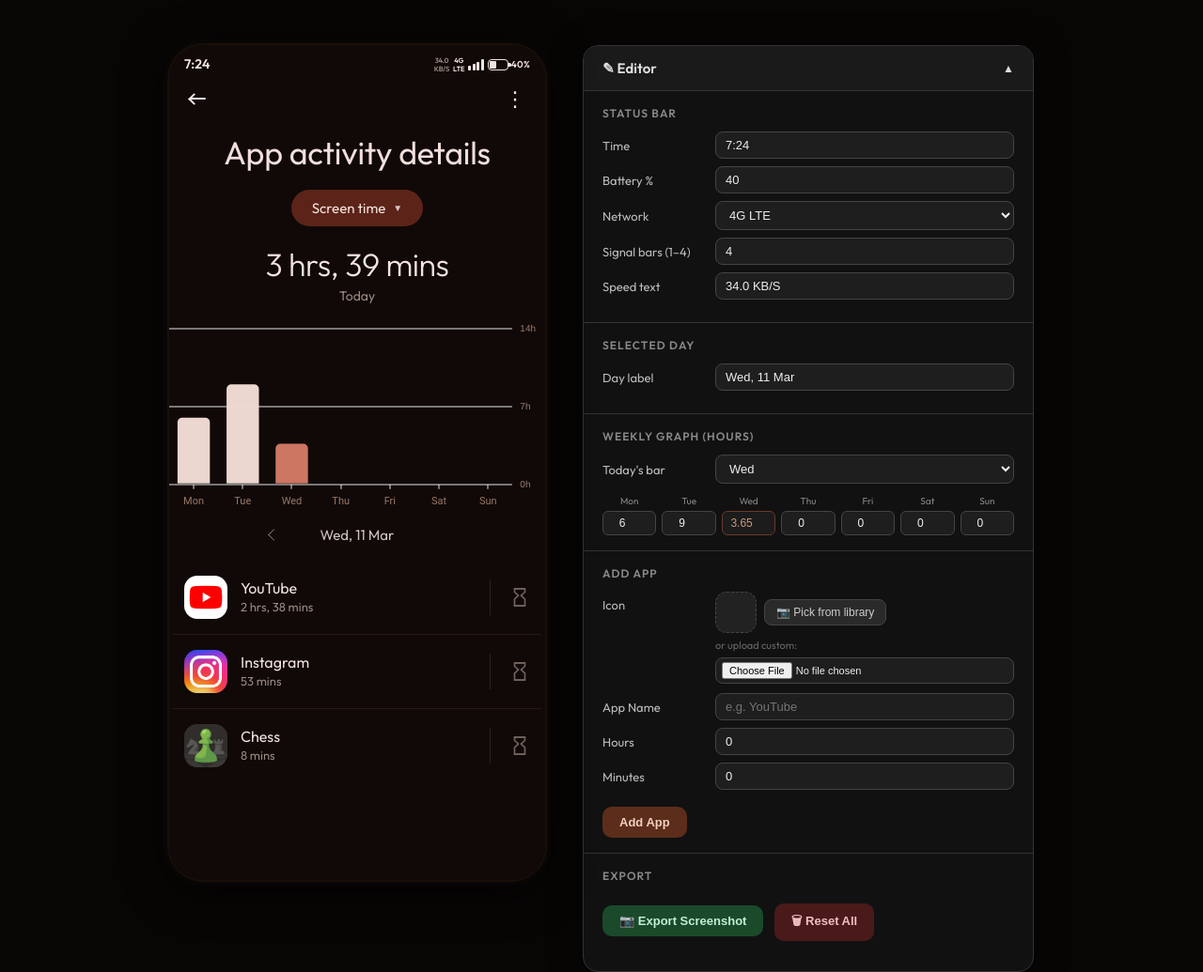
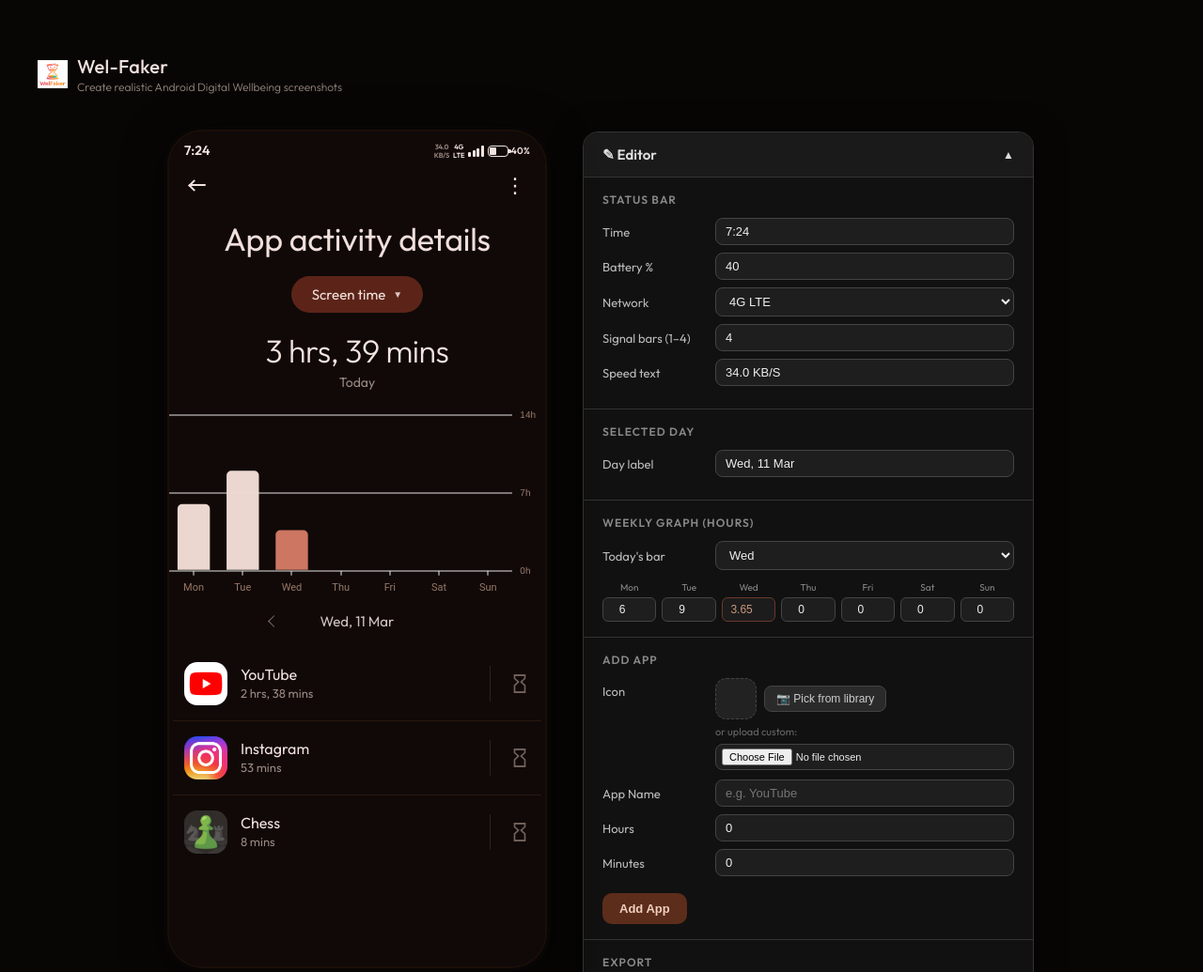
Before and after one commit to Badmaneers/wel-faker, a plain HTML site: page index.html in a window 1280 px wide. Shown: the top 1035 px of the page at 94% size. Drawn offline with nearby package versions, Linux system fonts and the light colour scheme.

Commit message:
Add logo, banner, UI refinements (font, battery, signal bars, WiFi, hourglass SVG, layout)

```diff
--- a/index.html
+++ b/index.html
@@ -3,7 +3,8 @@
 <head>
   <meta charset="UTF-8" />
   <meta name="viewport" content="width=device-width, initial-scale=1.0" />
-  <title>Wellbeing Faker</title>
+  <title>Wel-Faker</title>
+  <link rel="icon" type="image/png" href="src/logo.png" />
   <link rel="stylesheet" href="styles.css" />
   <!-- Chart.js -->
   <script src="https://cdn.jsdelivr.net/npm/chart.js@4.4.2/dist/chart.umd.min.js"></script>
@@ -11,6 +12,15 @@
   <script src="https://cdn.jsdelivr.net/npm/html2canvas@1.4.1/dist/html2canvas.min.js"></script>
 </head>
 <body>
+
+  <!-- ===== TOOL BANNER ===== -->
+  <div id="tool-banner">
+    <img src="src/logo.png" alt="Wel-Faker" id="banner-logo" />
+    <div id="banner-text">
+      <h1>Wel-Faker</h1>
+      <p>Create realistic Android Digital Wellbeing screenshots</p>
+    </div>
+  </div>
 
   <!-- ===== MOCK PHONE FRAME ===== -->
   <div id="phone-frame">
--- a/styles.css
+++ b/styles.css
@@ -34,11 +34,42 @@ html, body {
   font-family: var(--font);
   color: var(--text-pri);
   display: flex;
-  flex-direction: row;
+  flex-wrap: wrap;
   justify-content: center;
   align-items: flex-start;
   padding: 24px 12px 120px;
   gap: 40px;
+}
+
+/* ============================================================
+   TOOL BANNER
+   ============================================================ */
+#tool-banner {
+  width: 100%;
+  display: flex;
+  align-items: center;
+  gap: 10px;
+  padding: 10px 16px 0;
+}
+
+#banner-logo {
+  width: 32px;
+  height: 32px;
+  object-fit: contain;
+}
+
+#tool-banner h1 {
+  font-size: 20px;
+  font-weight: 500;
+  color: #f3e3df;
+  letter-spacing: 0.3px;
+}
+
+#banner-text p {
+  font-size: 12px;
+  color: #9a8880;
+  font-weight: 300;
+  margin-top: 2px;
 }
 
 /* ============================================================
@@ -760,6 +791,7 @@ html, body {
    EXPORT / SCREENSHOT STATE
    ============================================================ */
 body.exporting #editor-panel { display: none !important; }
+body.exporting #tool-banner { display: none !important; }
 body.exporting #phone-frame {
   box-shadow: none;
 }
```
Also changed, not shown: src/logo.png (added).
